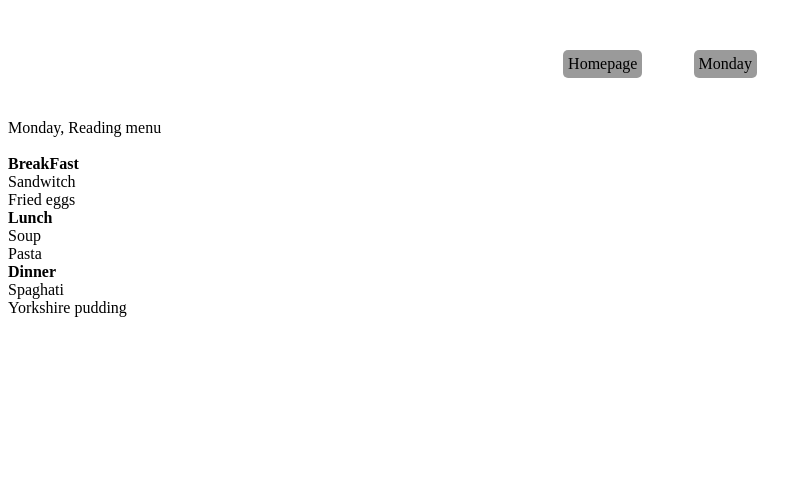
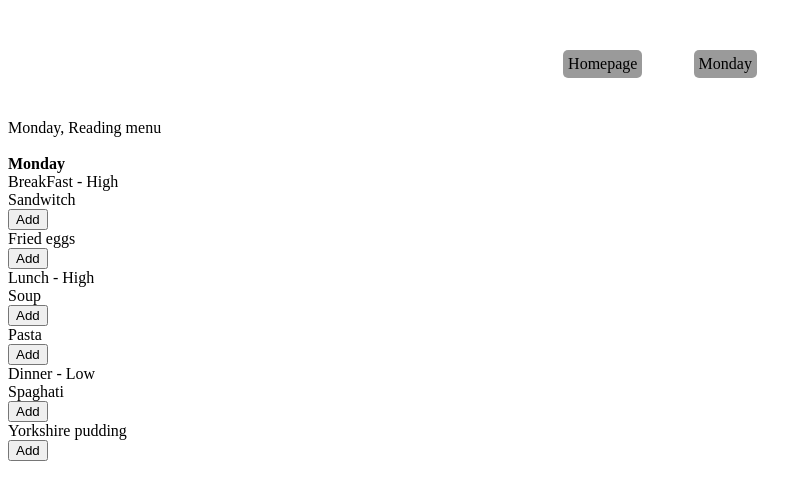
Before and after one commit to SudhaRaniD/MyMealPlan, a React (Create React App) app: page /Monday in a window 1280 px wide. Shown: the top 500 px of the page, without its empty margins (0-812 px from the left). Built offline with nearby package versions, Linux system fonts and the light colour scheme.

Commit message:
modified json and Monday.jsx

```diff
--- a/src/Components/Monday.jsx
+++ b/src/Components/Monday.jsx
@@ -1,28 +1,65 @@
 import React from 'react'
 
-import Records from './menu.json';
+import menu from './menu.json';
 
 function Monday() {
 
   return (
     <div>Monday, Reading menu
       <br/><br/>
-    {
-      Records.map(record => {
+    {/* {
+       menu.map(record => {
         return(
-          <div className= "box" key={record.id}>
-            <strong>{record.name}</strong><br/>
-
-            {record.Type.map(data =>{
-              return(
-                <div key ={record.id}>
-                {data.food}
-                </div>
-              )
-            })}
+          record.week.map(week => {
+            return(
+          <div className= "box" key={week.weekday}>
+            <strong>{week.weekday}</strong><br/>
             </div>
+            )
+          })
         )
       })
+
+    } */}
+
+{
+       menu.map(record => {
+        return(
+          record.week.filter(week => week.weekday === "Monday")
+          .map(week => {
+            return (
+              <div className= "box" key={week.weekday}>
+                <strong>{week.weekday}</strong><br/>
+
+                {
+                  week.mealtype.map(mealtype => {
+                    return(
+                      <div key ={mealtype.mealid}>
+                        {mealtype.name} - {mealtype.calorie}
+                        {
+                          mealtype.menuitems.map(mealitem =>{
+                            return(
+                              <div key ={mealitem.id}>
+                                {mealitem.food}
+                                <div>
+                                  <button id={mealitem.id} key ={mealitem.id}>Add</button>
+                                </div>
+                              </div>
+
+                            )
+                          })
+                        }
+                      </div>
+                    )
+                  })
+                }
+
+              </div>
+            )
+          })
+        )
+      })
+
     }
     </div>
   );
--- a/src/Components/menu.json
+++ b/src/Components/menu.json
@@ -1,9 +1,14 @@
 [
   {
-            "Mealid": 1,
+    "week":[
+        {
+        "weekday":"Monday",
+        "mealtype":[
+          {
+            "mealid": 1,
             "name": "BreakFast",
-            "Calorie": "High",
-            "Type":[
+            "calorie": "High",
+            "menuitems":[
                 {
                   "id": 1,
                   "food": "Sandwitch"
@@ -15,12 +20,11 @@
             ]
           },
           {
-            "Mealid": 2,
+            "mealid": 2,
             "name": "Lunch",
-            "Calorie": "High",
-            "Type":[
+            "calorie": "High",
+            "menuitems":[
                 {
-
                   "id": 1,
                   "food": "Soup"
                 },
@@ -28,14 +32,13 @@
                       "id": 2,
                     "food": "Pasta"
                 }
-
             ]
           },
           {
-            "Mealid": 3,
+            "mealid": 3,
             "name": "Dinner",
-            "Calorie": "Low",
-            "Type":[
+            "calorie": "Low",
+            "menuitems":[
                 {
                   "id": 1,
                   "food": "Spaghati"
@@ -46,7 +49,8 @@
                 }
             ]
           }
-
-
-
         ]
+      }
+    ]
+  }
+]
```
Lines whose indentation alone changed are shown as unchanged.
